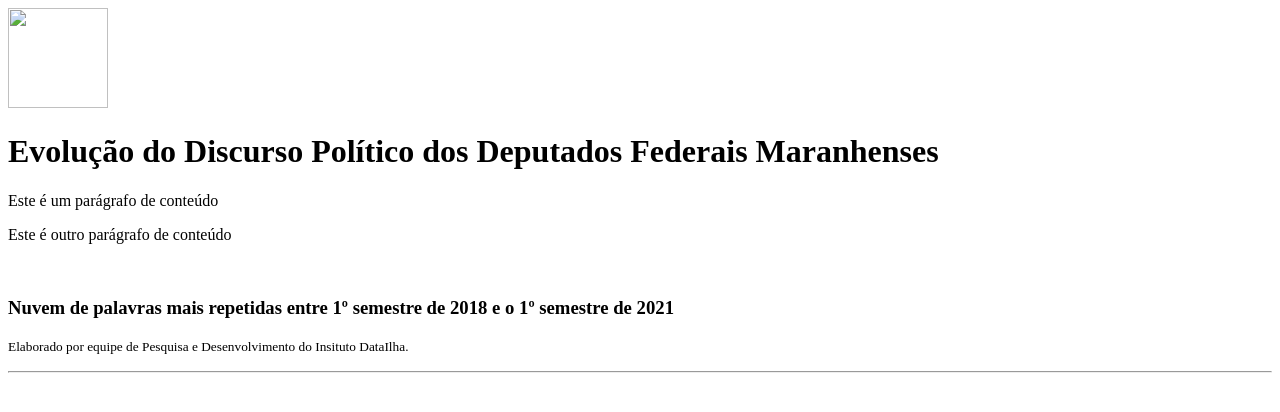
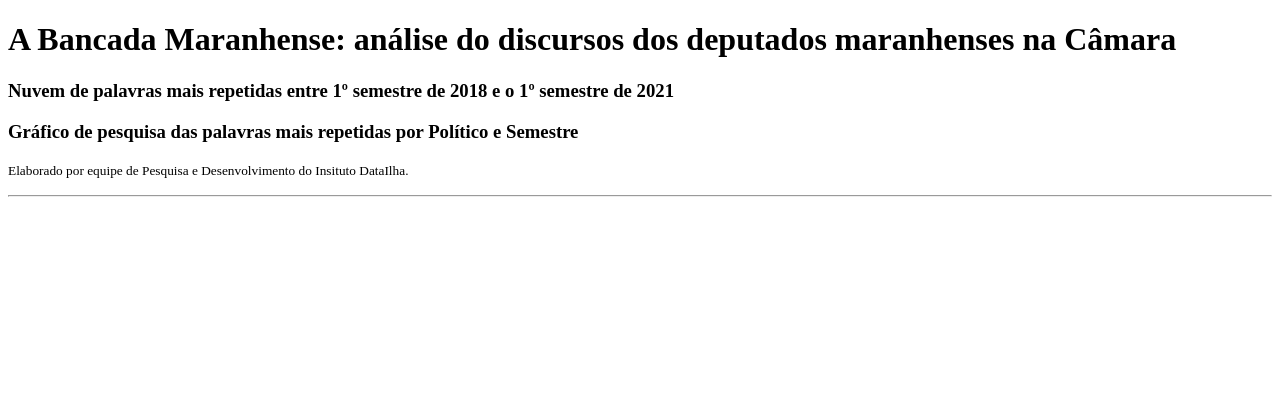
Before and after one commit to tiagolofi/html, a plain HTML site: page api-camara/index.html in a window 1280 px wide. Drawn offline with Linux system fonts and the light colour scheme; a script that the page names is missing.

Commit message:
update api-camara

```diff
--- a/api-camara/index.html
+++ b/api-camara/index.html
@@ -5,16 +5,14 @@
 <head>
 	<link rel="stylesheet" href="styles.css">
 	<meta name="viewport" content="width=device-width, initial-scale=1.0">
-	<title>Análise de Discurso Político</title>
-	<img src="C:/Users/usuario/Documents/Livros/Prancheta 1 cópia 15.png" width="100" height="100">
+	<title>A Bancada Maranhense: análise do discursos dos deputados maranhenses na Câmara</title>
 </head>
 <body>
-<h1>Evolução do Discurso Político dos Deputados Federais Maranhenses</h1>
-<p>Este é um parágrafo de conteúdo</p>
-<p>Este é outro parágrafo de conteúdo</p>
-<br>
+<h1>A Bancada Maranhense: análise do discursos dos deputados maranhenses na Câmara</h1>
 <h3>Nuvem de palavras mais repetidas entre 1º semestre de 2018 e o 1º semestre de 2021</h3>
 <div class="flourish-embed" data-src="visualisation/7606612"><script src="https://public.flourish.studio/resources/embed.js"></script></div>
+<h3>Gráfico de pesquisa das palavras mais repetidas por Político e Semestre</h3>
+<div class="flourish-embed flourish-survey" data-src="visualisation/7623144"><script src="https://public.flourish.studio/resources/embed.js"></script></div>
 <p><small>Elaborado por equipe de Pesquisa e Desenvolvimento do Insituto DataIlha.</small></p>
 <hr>
 </body>
```
Also changed, not shown: 3 other files.
